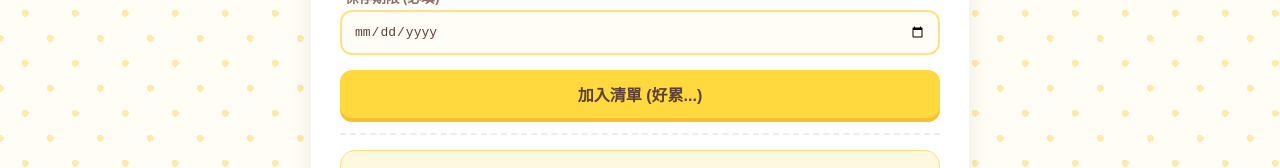
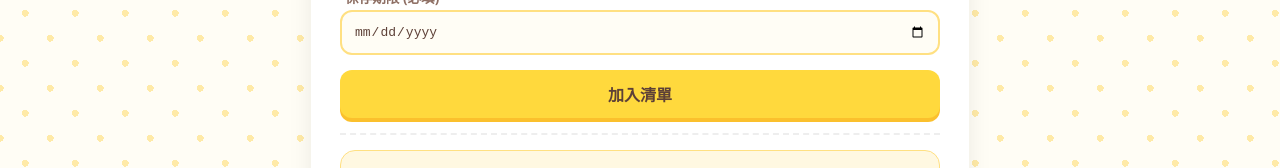
Before and after one commit to babys115-hash/2025-, a plain HTML site: page index.html in a window 1280 px wide. Shown: the part 512-680 px from the top of the page. Drawn offline with Linux system fonts and the light colour scheme; no server answers.

Commit message:
Add files via upload

```diff
--- a/index.html
+++ b/index.html
@@ -489,7 +489,7 @@
             <input type="date" id="expiryDateInput" />
         </div>
 
-        <button class="add-btn full-width" onclick="addItem()" id="addBtn">加入清單 (好累...)</button>
+        <button class="add-btn full-width" onclick="addItem()" id="addBtn">加入清單</button>
     </div>
 
     <!-- 篩選與排序 -->
```
